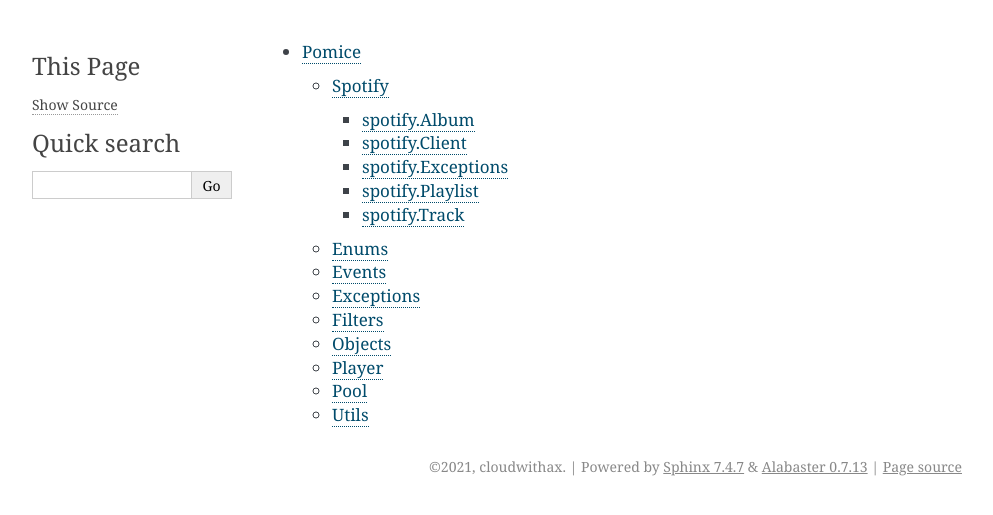
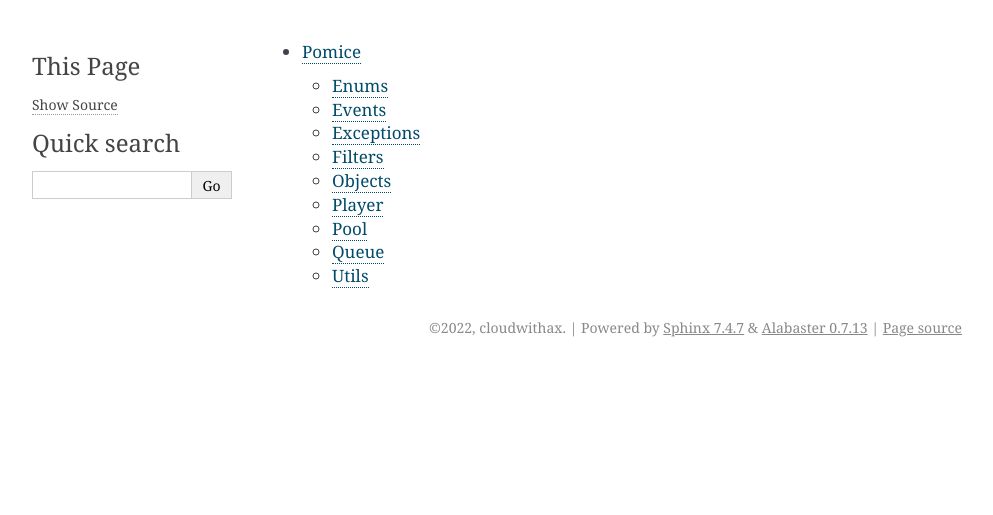
Before and after one commit to cloudwithax/pomice, a Sphinx documentation site: the page built from docs/modules.rst, in a window 1280 px wide. Shown: the top 515 px of the page, without its empty margins (148-1141 px from the left). Built offline with Sphinx 7.4.7, drawn with Linux system fonts in a browser that asks for light colours.

Commit message:
fix docs

```diff
--- a/docs/conf.py
+++ b/docs/conf.py
@@ -18,11 +18,11 @@
 # -- Project information -----------------------------------------------------
 
 project = 'Pomice'
-copyright = '2021, cloudwithax'
+copyright = '2022, cloudwithax'
 author = 'cloudwithax'
 
 # The full version, including alpha/beta/rc tags
-release = '1.1.1'
+release = '1.1.8a'
 
 
 # -- General configuration ---------------------------------------------------
--- a/docs/pomice.spotify.rst
+++ /dev/null
@@ -1,42 +0,0 @@
-Spotify
-======================
-
-spotify.Album
----------------------------
-
-.. automodule:: pomice.spotify.album
-   :members:
-   :undoc-members:
-   :show-inheritance:
-
-spotify.Client
-----------------------------
-
-.. automodule:: pomice.spotify.client
-   :members:
-   :undoc-members:
-   :show-inheritance:
-
-spotify.Exceptions
---------------------------------
-
-.. automodule:: pomice.spotify.exceptions
-   :members:
-   :undoc-members:
-   :show-inheritance:
-
-spotify.Playlist
-------------------------------
-
-.. automodule:: pomice.spotify.playlist
-   :members:
-   :undoc-members:
-   :show-inheritance:
-
-spotify.Track
----------------------------
-
-.. automodule:: pomice.spotify.track
-   :members:
-   :undoc-members:
-   :show-inheritance:
```
Also changed, not shown: docs/pomice.rst (+8 -5 lines).
